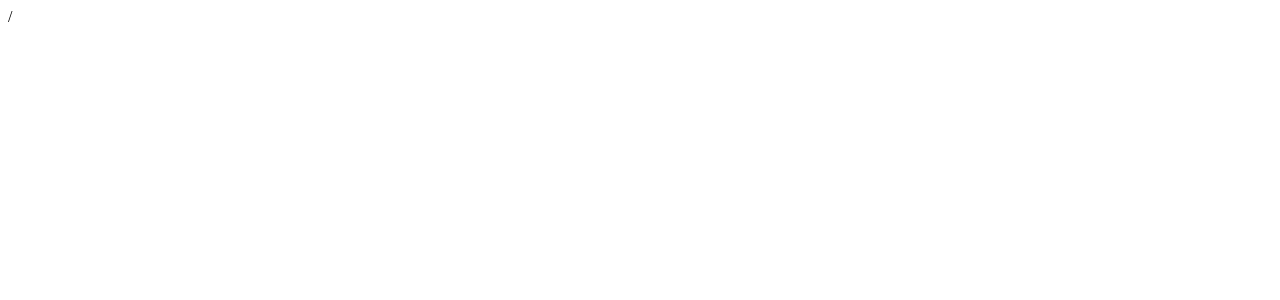
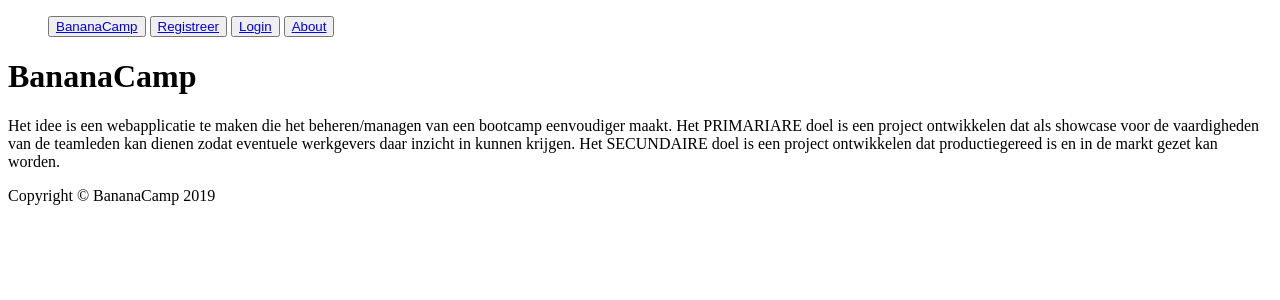
Before and after one commit to RikHomminga2/BananaCamp, a PHP site: page / in a window 1280 px wide. Before the commit the part shown is almost empty. Shown: the top 300 px of the page. Run offline with PHP 8.4, Linux system fonts and the light colour scheme.

Commit message:
Basic Landingpage

```diff
--- a/index.php
+++ b/index.php
@@ -1,9 +1,35 @@
-/<!DOCTYPE html>
+<!DOCTYPE html>
 <html>
-<head>
-	<title></title>
-</head>
-<body>
+	<head>
+		<title></title>
+	</head>
+	<body>
 
-</body>
+		<ul class="sidenav">
+			  <button><a href="index.php">BananaCamp</a></button>
+			  <button><a href="#">Registreer</a></button>
+			  <button><a href="login.php">Login</a></button>
+			  <!-- <button><a href="">Contact</a></button> -->
+			  <button><a href="#">About</a></button>
+		</ul>
+
+		<H1>BananaCamp</H1>
+		<p>
+		Het idee is een webapplicatie te maken die het beheren/managen van een bootcamp eenvoudiger maakt.
+
+		Het PRIMARIARE doel is een project ontwikkelen dat als showcase voor de vaardigheden van de teamleden kan dienen zodat eventuele werkgevers daar inzicht in kunnen krijgen.
+
+		Het SECUNDAIRE doel is een project ontwikkelen dat productiegereed is en in de markt gezet kan worden.
+		</p>
+
+		<footer>
+
+				Copyright &copy BananaCamp <script type="text/javascript">
+			var d = new Date()
+			document.write(d.getFullYear())
+			</script>
+
+		</footer>
+
+	</body>
 </html>
```
